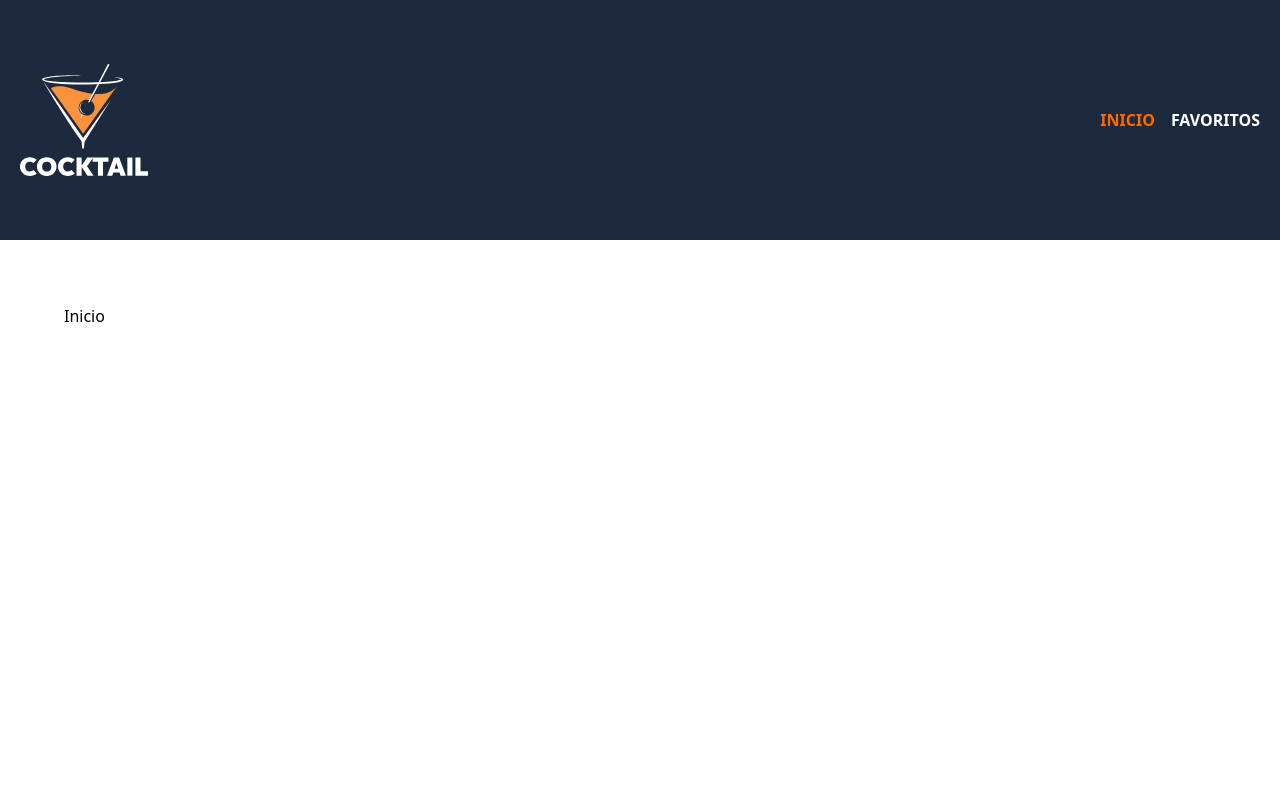
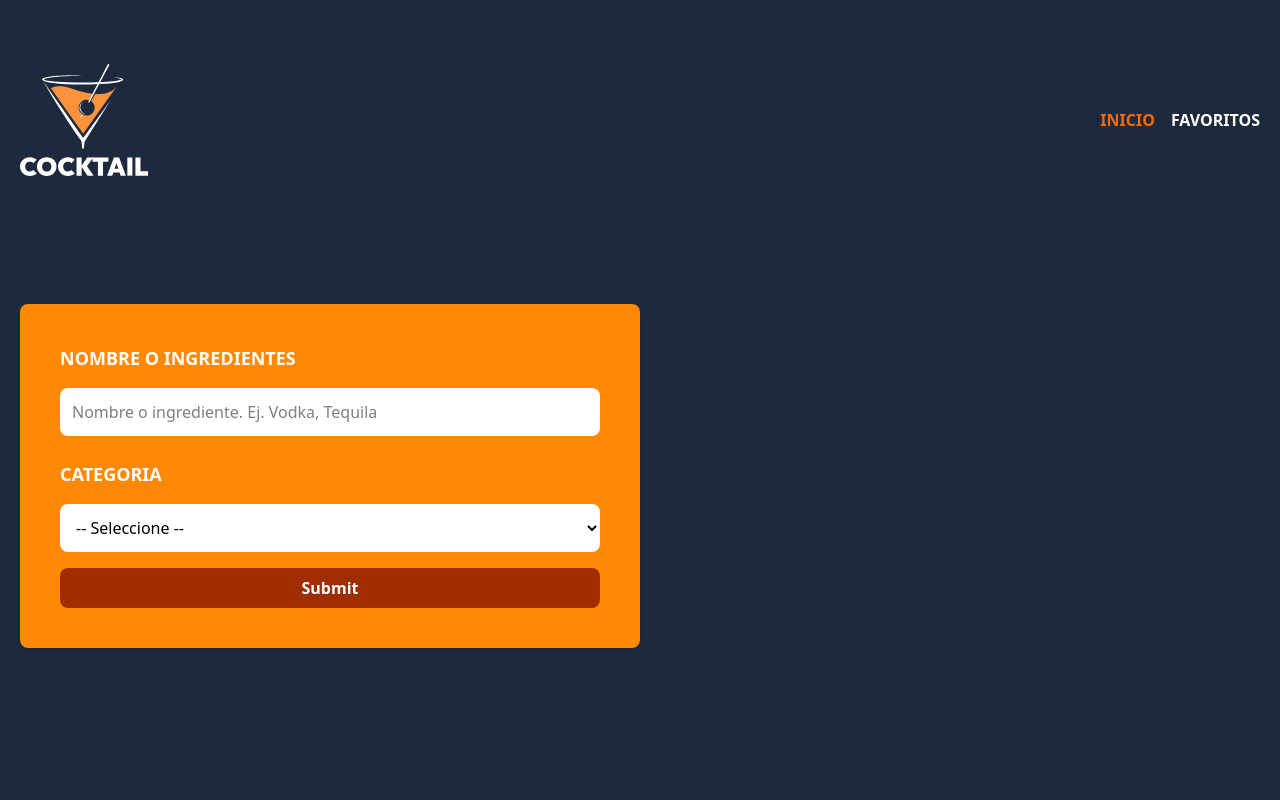
Before and after one commit to AlexhHr23/bebidas-react, a React (Vite) app: page / in a window 1280 px wide. Shown: the top 800 px of the page. Built offline with nearby package versions, Linux system fonts and the light colour scheme.

Commit message:
Creando formulario de busqueda

```diff
--- a/src/components/Header.tsx
+++ b/src/components/Header.tsx
@@ -1,6 +1,12 @@
-import { NavLink } from "react-router"
+import { useMemo } from "react"
+import { NavLink, useLocation } from "react-router"
 
 export const Header = () => {
+
+    const { pathname } = useLocation()
+
+    const isHome = useMemo(() => pathname === '/', [pathname])
+
     return (
         <header className="bg-slate-800">
             <div className="mx-auto container px-5 py-16">
@@ -12,14 +18,54 @@
                     <nav className="flex gap-4">
                         <NavLink
                             to="/"
-                        className={({isActive}) =>
+                            className={({ isActive }) =>
                                 isActive ? 'text-orange-500 uppercase font-bold' : 'text-white uppercase font-bold'
                             } >Inicio</NavLink>
-                    <NavLink  className={({isActive}) =>
+                        <NavLink className={({ isActive }) =>
                             isActive ? 'text-orange-500 uppercase font-bold' : 'text-white uppercase font-bold'
-                    }to="/favoritos">Favoritos</NavLink>
+                        } to="/favoritos">Favoritos</NavLink>
                     </nav>
                 </div>
+
+                {isHome && (
+                    <form className="md:w-1/2 2xl:w-1/3 bg-orange-400 my-32 p-10 rounded-lg shadow space-y-6">
+                        <div className="space-y-4">
+                            <label
+                                htmlFor="ingredient"
+                                className="block text-white uppercase font-extrabold text-lg"
+                            >
+                                Nombre o ingredientes
+                            </label>
+                            <input
+                             id='ingredient'
+                             type="text"
+                             name="ingredient"
+                             className="p-3 w-full rounded-lg bg-white focus:outline-none"
+                             placeholder="Nombre o ingrediente. Ej. Vodka, Tequila"
+                            />
+
+                        </div>
+                        <div className="space-y-4">
+                            <label
+                                htmlFor="ingredient"
+                                className="block text-white uppercase font-extrabold text-lg"
+                            >
+                                Categoria
+                            </label>
+                            <select
+                             id='ingredient'
+                             name="ingredient"
+                             className="p-3 w-full rounded-lg bg-white focus:outline-none"
+                            >
+                            <option value="">-- Seleccione --</option>
+                            </select>
+                            <input
+                                type="submit"
+                                className="cursor-pointer bg-orange-800 hover:bg-orange-900 text-white font-extrabold w-full p-2 rounded-lg uppercaseo"
+                            />
+                        </div>
+                    </form>
+                )}
             </div>
         </header>
     )
```
Lines whose indentation alone changed are shown as unchanged.
